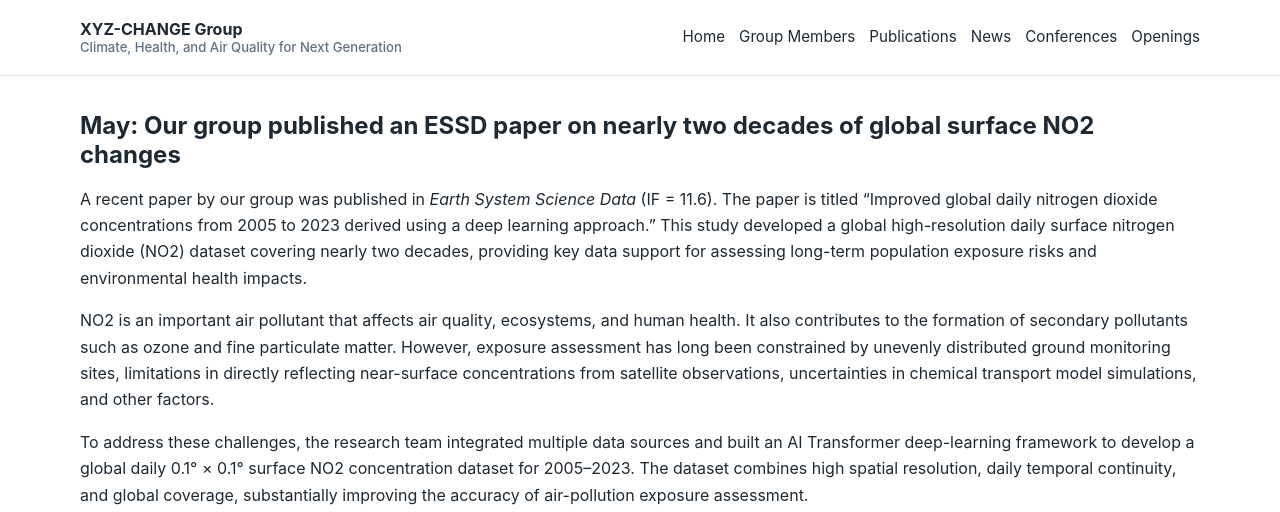
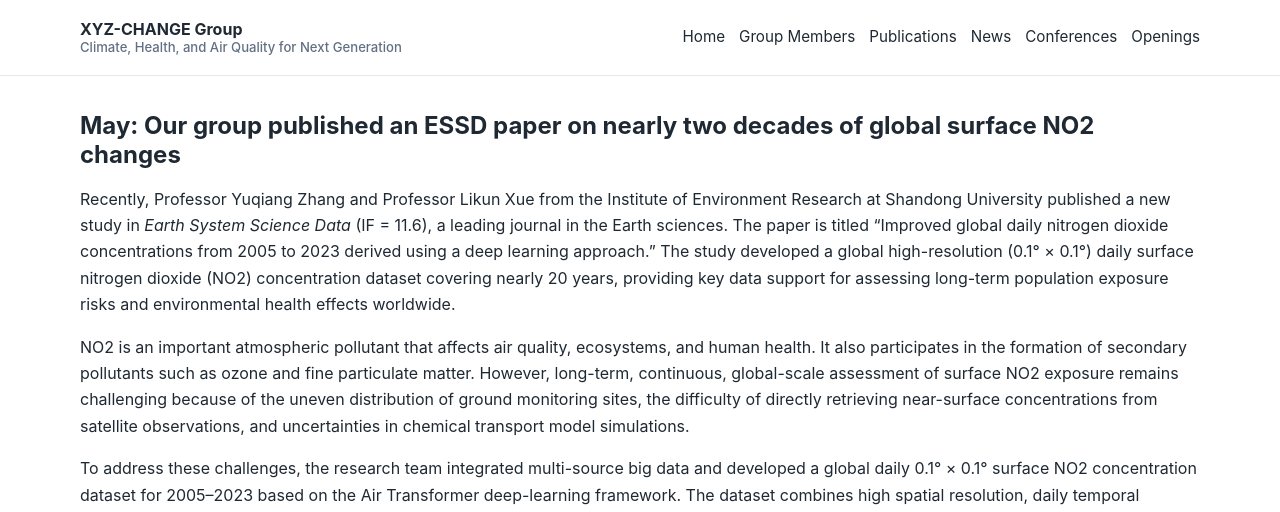
Before and after one commit to MuJSh/xyz_CHANGE, a Jekyll site: the page built from _pages/news-2026-05-essd-no2.md, in a window 1280 px wide and 1400 px high. Shown: the top 512 px of the window. Built offline with Jekyll 4.4.1, drawn with Linux system fonts in a browser that asks for light colours; some of the changed text lies outside the part shown.

Commit message:
Update ESSD NO2 news content and figure

```diff
--- a/_pages/news-2026-05-essd-no2.md
+++ b/_pages/news-2026-05-essd-no2.md
@@ -4,16 +4,20 @@ title: "May: Our group published an ESSD paper on nearly two decades of global s
 permalink: /news/2026-05-essd-no2/
 ---
 
-A recent paper by our group was published in *Earth System Science Data* (IF = 11.6). The paper is titled "Improved global daily nitrogen dioxide concentrations from 2005 to 2023 derived using a deep learning approach." This study developed a global high-resolution daily surface nitrogen dioxide (NO2) dataset covering nearly two decades, providing key data support for assessing long-term population exposure risks and environmental health impacts.
+Recently, Professor Yuqiang Zhang and Professor Likun Xue from the Institute of Environment Research at Shandong University published a new study in *Earth System Science Data* (IF = 11.6), a leading journal in the Earth sciences. The paper is titled "Improved global daily nitrogen dioxide concentrations from 2005 to 2023 derived using a deep learning approach." The study developed a global high-resolution (0.1° × 0.1°) daily surface nitrogen dioxide (NO2) concentration dataset covering nearly 20 years, providing key data support for assessing long-term population exposure risks and environmental health effects worldwide.
 
-NO2 is an important air pollutant that affects air quality, ecosystems, and human health. It also contributes to the formation of secondary pollutants such as ozone and fine particulate matter. However, exposure assessment has long been constrained by unevenly distributed ground monitoring sites, limitations in directly reflecting near-surface concentrations from satellite observations, uncertainties in chemical transport model simulations, and other factors.
+NO2 is an important atmospheric pollutant that affects air quality, ecosystems, and human health. It also participates in the formation of secondary pollutants such as ozone and fine particulate matter. However, long-term, continuous, global-scale assessment of surface NO2 exposure remains challenging because of the uneven distribution of ground monitoring sites, the difficulty of directly retrieving near-surface concentrations from satellite observations, and uncertainties in chemical transport model simulations.
 
-To address these challenges, the research team integrated multiple data sources and built an AI Transformer deep-learning framework to develop a global daily 0.1° × 0.1° surface NO2 concentration dataset for 2005–2023. The dataset combines high spatial resolution, daily temporal continuity, and global coverage, substantially improving the accuracy of air-pollution exposure assessment.
+To address these challenges, the research team integrated multi-source big data and developed a global daily 0.1° × 0.1° surface NO2 concentration dataset for 2005–2023 based on the Air Transformer deep-learning framework. The dataset combines high spatial resolution, daily temporal continuity, and global coverage, substantially improving the accuracy of air-pollution exposure assessment.
 
-The results show significant spatial and temporal disparities in global surface NO2 exposure over the past two decades. High-exposure regions are mainly concentrated in densely populated urban clusters with intensive industrial activity and traffic emissions. The dataset can be further combined with population distribution and socioeconomic data to identify exposure inequalities across regions and populations, evaluate the effectiveness of clean-air policies, and support air-quality management, public-health protection, and environmental-equity research.
+![Global mean surface NO2 concentrations and hotspot regions](https://faculty.sdu.edu.cn/_resource/fileshow/e6ffe85c-81a3-4bcb-92b6-ac272bd8e67a.png)
 
-Jiangshan Mu, a PhD graduate of Shandong University and now a postdoctoral researcher at Duke University, is the first author. Xiaoyuan Yan, a PhD graduate of Shandong University and now a postdoctoral researcher at Fudan University, is a co-first author. Professors Yuqiang Zhang and Likun Xue are co-corresponding authors. This work was supported by the National Key Research and Development Program of China.
+*Global mean surface NO2 concentrations and hotspot regions.*
+
+The results show that global surface NO2 exposure has displayed significant spatial and temporal disparities over the past nearly two decades. High-exposure regions are mainly concentrated in urban clusters with dense populations, intensive industrial activity, and concentrated traffic emissions. The dataset can be further combined with population distribution and socioeconomic data to identify exposure inequalities across regions and populations, evaluate the effectiveness of clean-air policies, and provide a data foundation for air-quality management, public-health protection, and environmental-equity research.
+
+Jiangshan Mu, a PhD graduate of Shandong University and now a postdoctoral researcher at Duke University, is the first author. Chenliang Tao, a PhD graduate of Shandong University and now a postdoctoral researcher at Fudan University, is a co-first author. Professor Yuqiang Zhang and Professor Likun Xue are co-corresponding authors. This work was supported by the National Key Research and Development Program of China.
 
 Paper link: [https://doi.org/10.5194/essd-18-2999-2026](https://doi.org/10.5194/essd-18-2999-2026)
 
-Published: 2026-05-15
+Published: 2026-05-13
```
